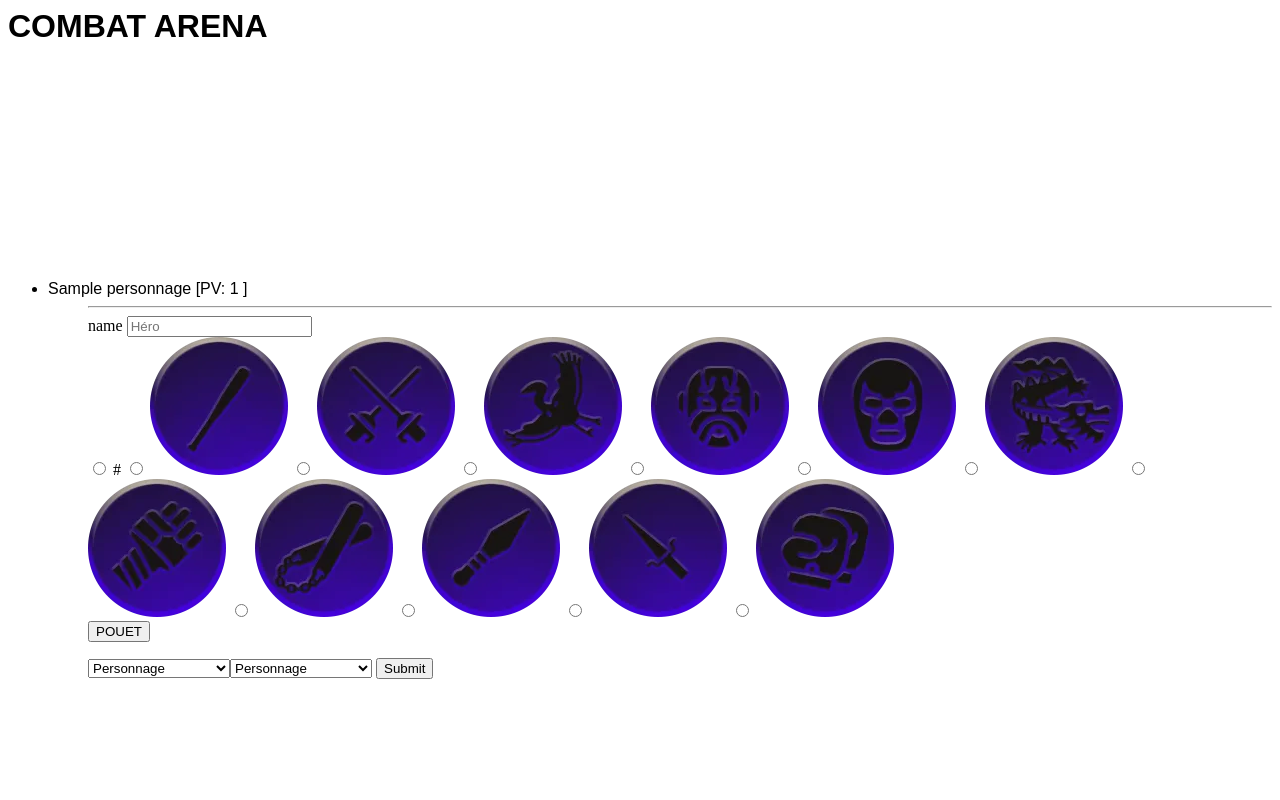
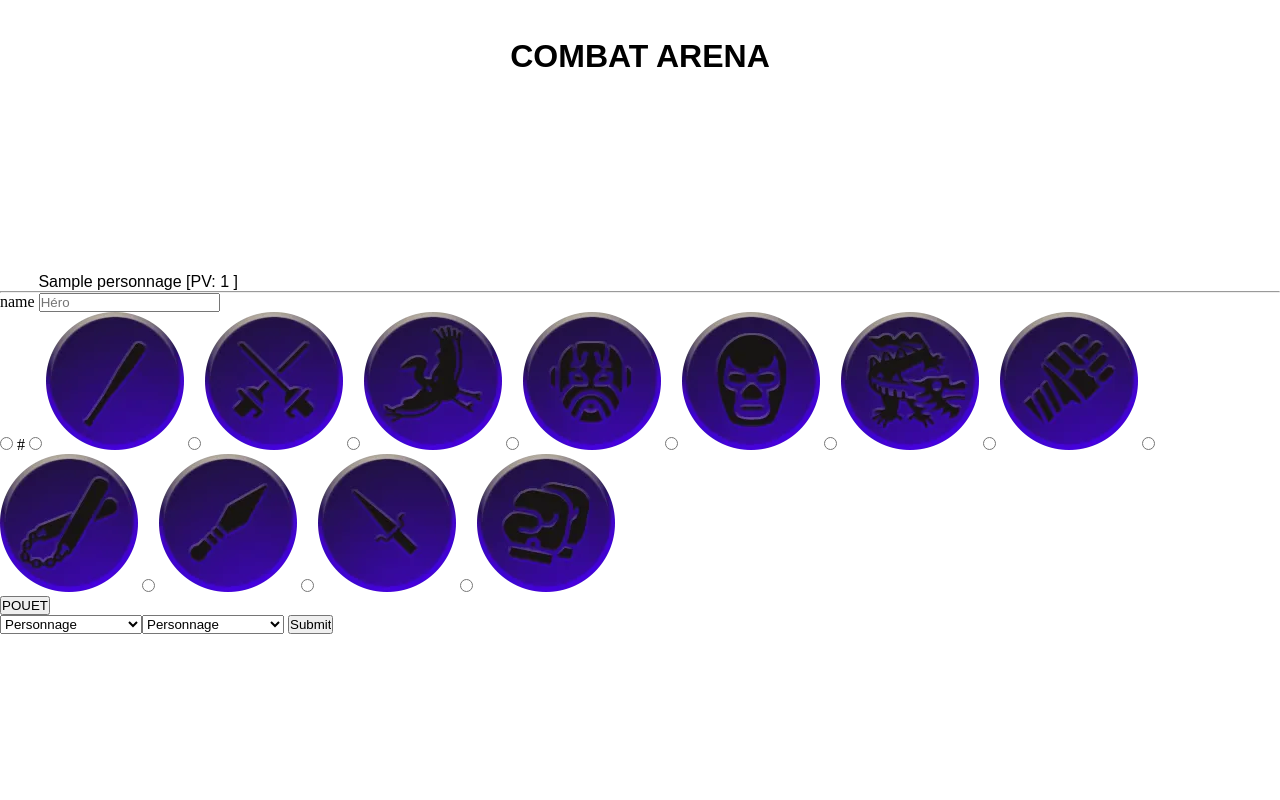
Before and after one commit to Moringar/OFP-CombatDices, a PHP site: page / in a window 1280 px wide. Run offline with PHP 8.4, Linux system fonts and the light colour scheme; tables that the repository leaves empty or names only in its code hold one stand-in row (values such as "Sample post").

Commit message:
style css

```diff
--- a/style/index.css
+++ b/style/index.css
@@ -1,3 +1,27 @@
+* {
+  margin: 0;
+  padding: 0;
+  box-sizing: border-box;
+  list-style: none;
+}
+
+body {
+  width: 100%;
+  height: 500px;
+  background-size: cover;
+  background-position: center;
+}
+
+h1 {
+  display: flex;
+  justify-content: center;
+  margin-top: 3%;
+}
+
+.life {
+  margin-left: 3%;
+}
+
 h1, h2, h3, h4, h5, p, a, li {
   font-family: sans-serif;
 }
```
